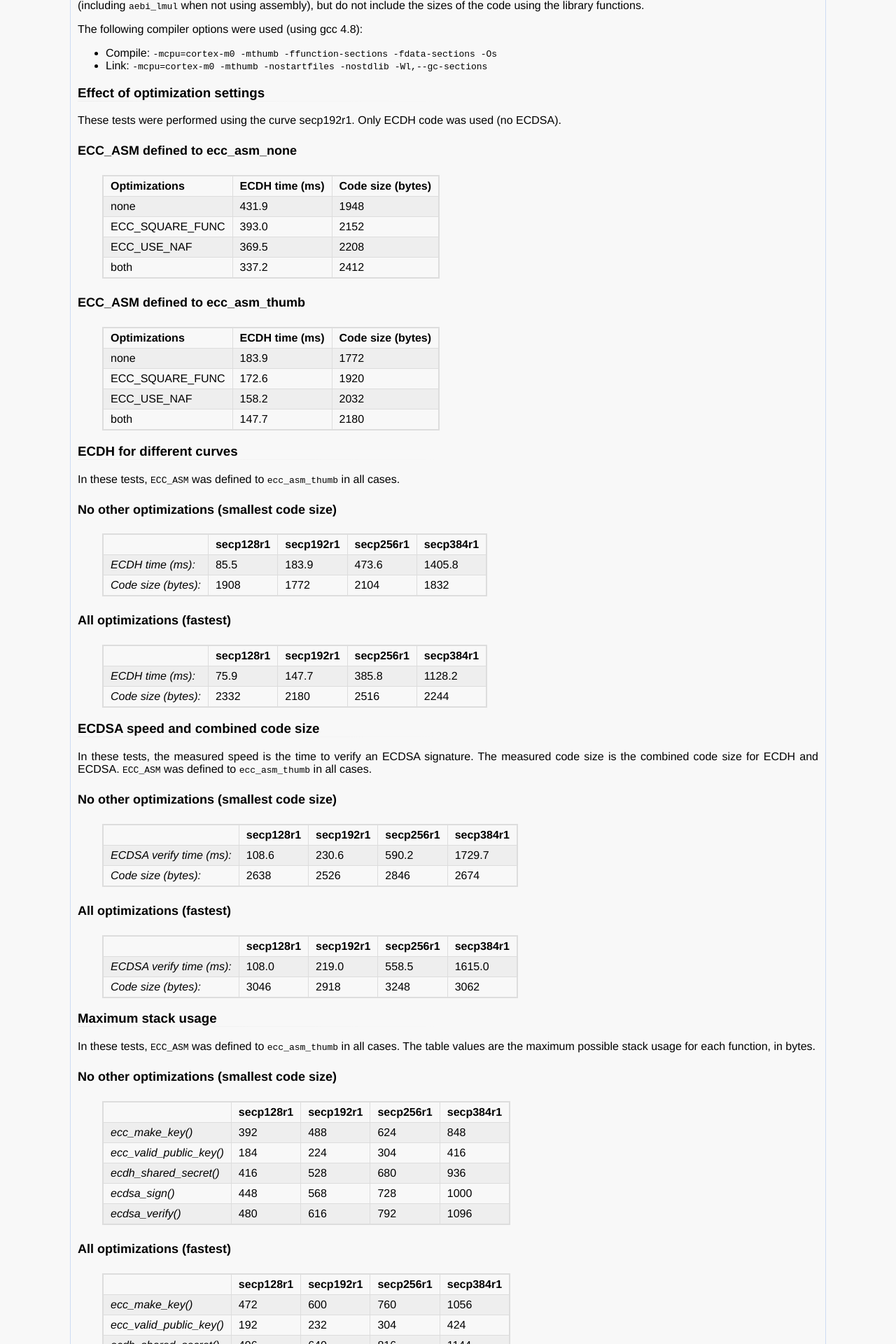
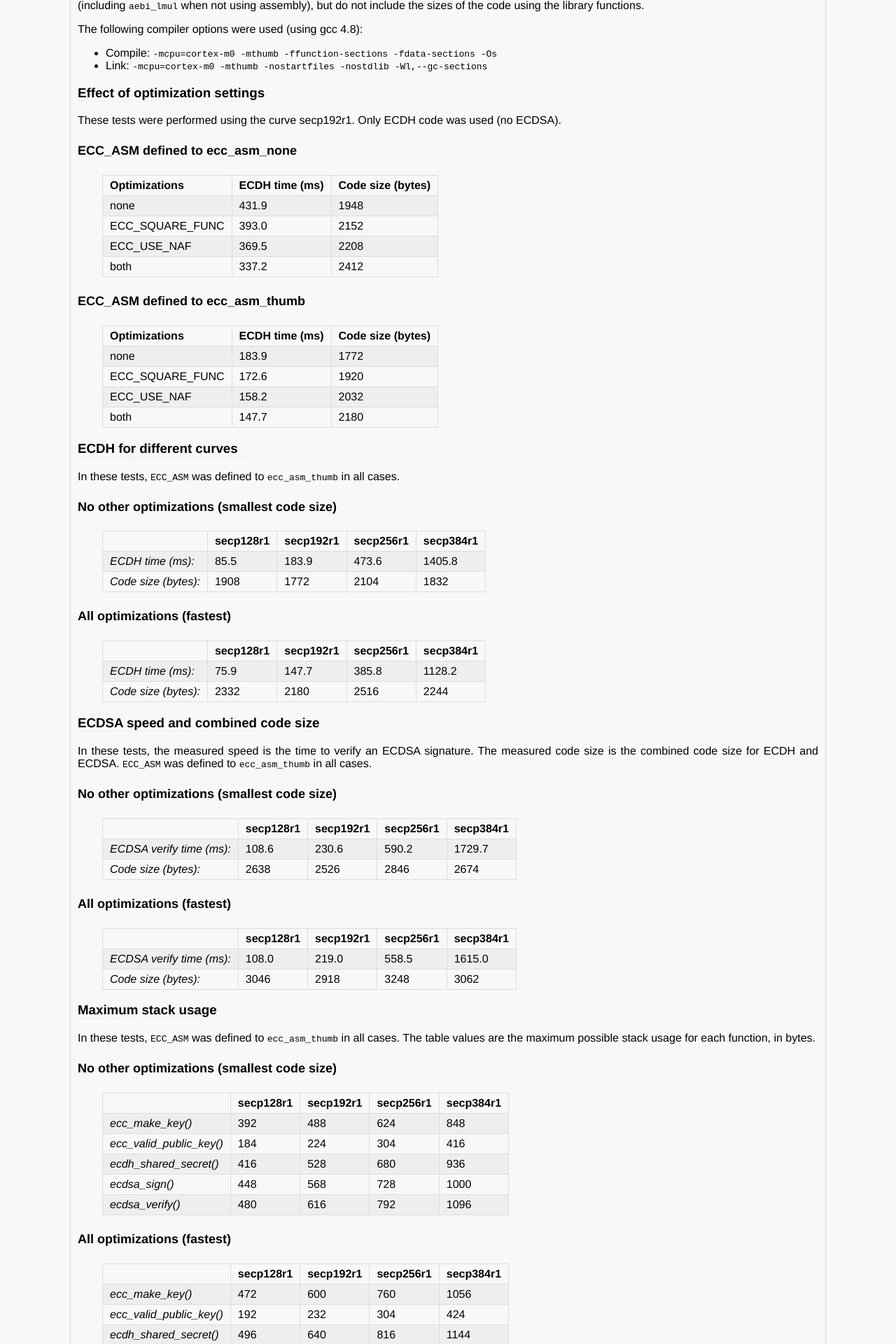
Before and after one commit to kmackay/micro-ecc, a Jekyll site: the page built from index.md, in a window 1280 px wide. Shown: the part 975-2895 px from the top of the page at 70% size. Built offline with Jekyll 4.4.1, drawn with Linux system fonts in a browser that asks for light colours.

Commit message:
Change table border.

```diff
--- a/stylesheets/styles.css
+++ b/stylesheets/styles.css
@@ -128,7 +128,7 @@ pre {
 table {
 	border-collapse: collapse;
 	border-spacing: 0;
-	border: 2px solid #ddd;
+	border: 1px solid #bbb;
 	margin-left: 35px;
 }
 
```
